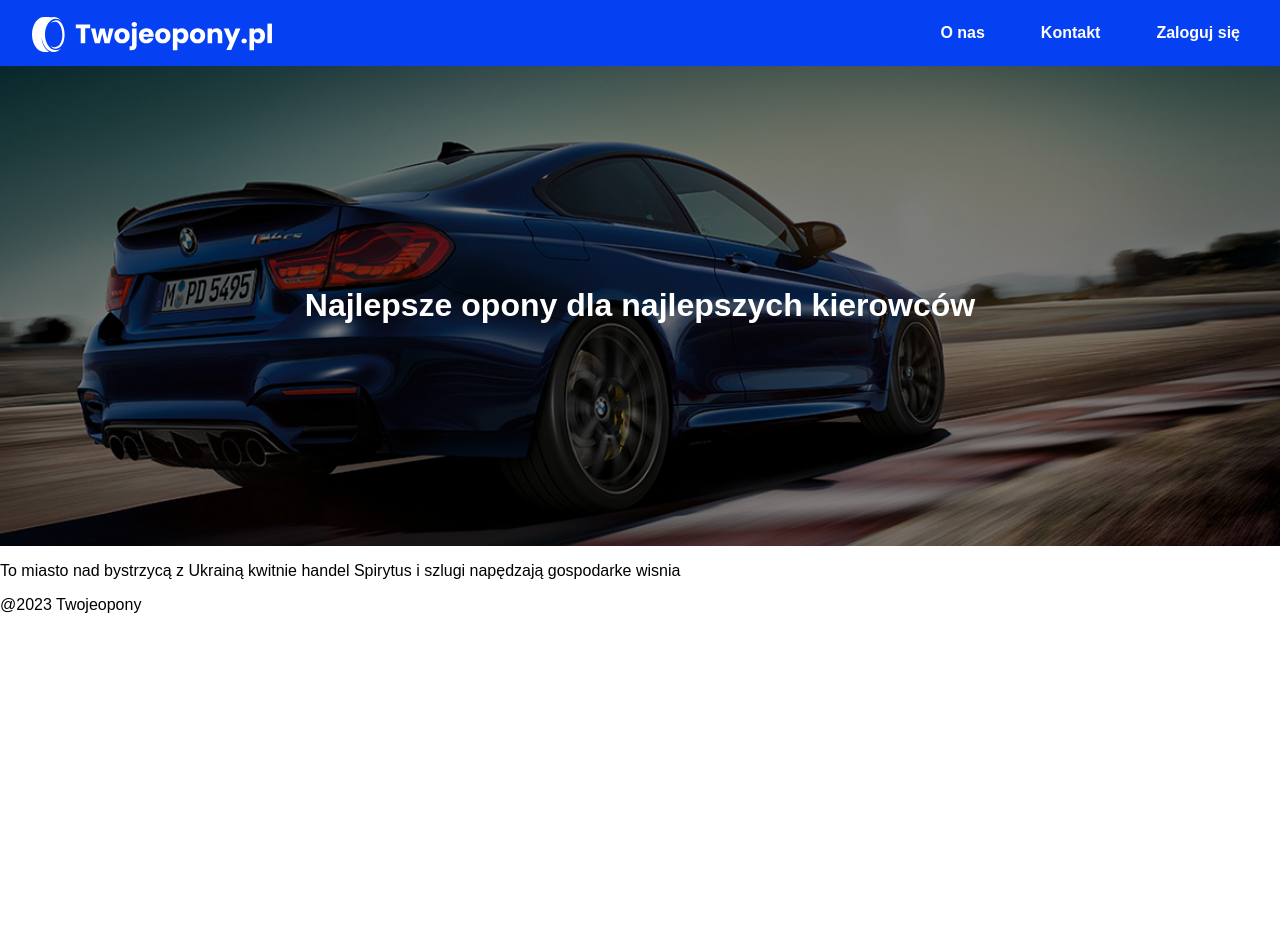
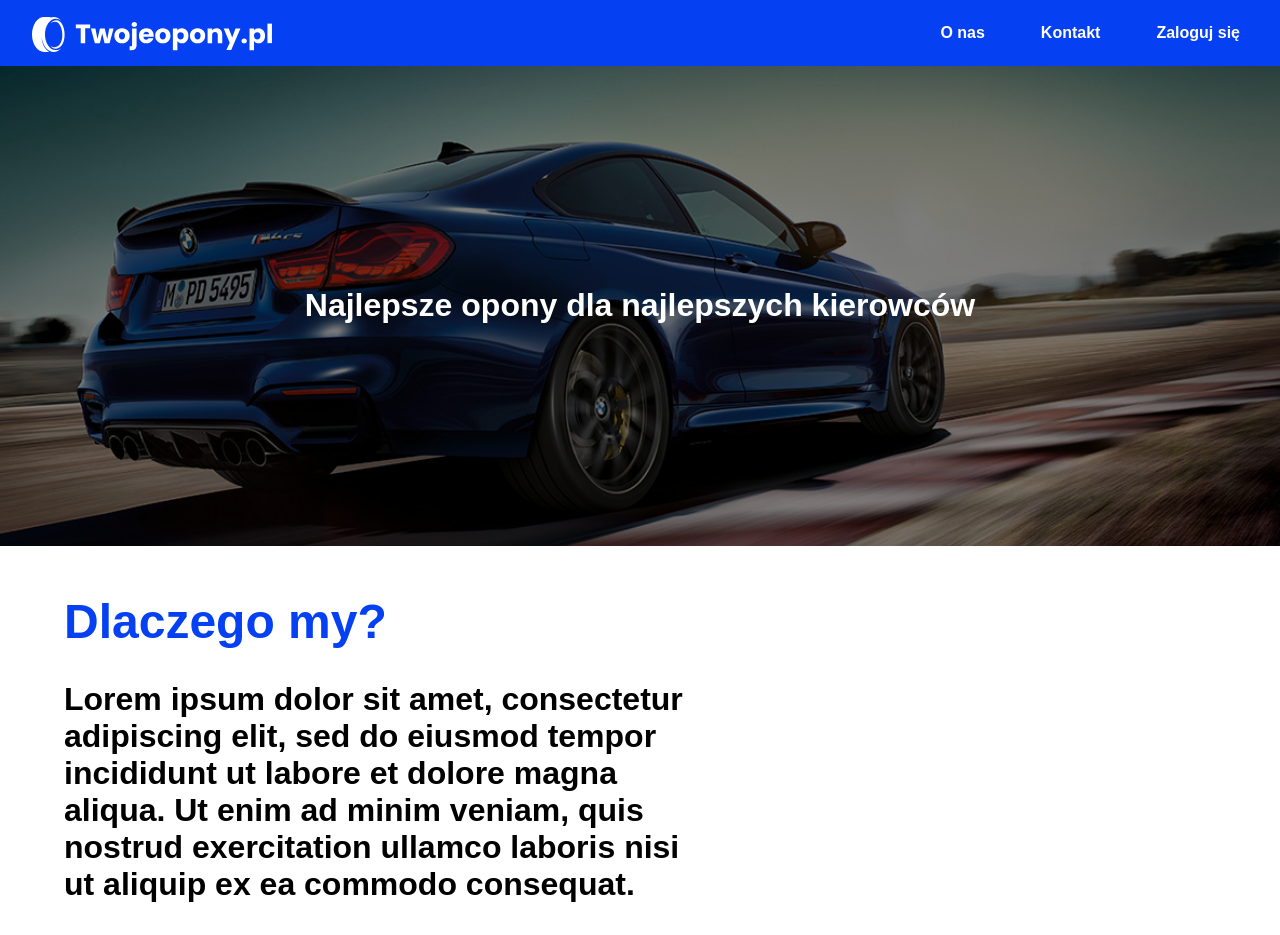
Before and after one commit to bfilipiuk/Online-tires-shop-project, a React (Create React App) app: page / in a window 1280 px wide. Shown: the top 935 px of the page. Before the commit the page ends 800 px from the top, so only its background shows below. Built offline with nearby package versions, Linux system fonts and the light colour scheme; what react-hover-animation would draw is missing.

Commit message:
tresc home page

```diff
--- /dev/null
+++ b/src/pages/HomePage.css
@@ -0,0 +1,19 @@
+
+
+.dlaczego-my-h{
+    font-size: 3rem;
+    font-weight:800;
+    color: #0540F2;
+    margin-left: 4rem;
+    margin-top: 3rem;
+}
+
+.textContainer1 {
+    margin-left: 4rem;
+    margin-top: 0rem;
+    font-size: 2rem;
+    font-weight: 600;
+
+    text-align: left;
+    width: 50%;
+}
--- a/src/pages/HomePage.jsx
+++ b/src/pages/HomePage.jsx
@@ -2,15 +2,19 @@ import React from "react";
 import Header from "../components/Header/Header";
 import Footer from "../components/Footer";
 import Navbar from "../components/Navbar/Navbar";
+import "./HomePage.css"
 
 const HomePage = () => {
     return (
         <div>
             <Navbar />
             <Header />
-            <main>
-                <p>To miasto nad bystrzycą z Ukrainą kwitnie handel Spirytus i szlugi napędzają gospodarke wisnia</p>
-            </main>
+
+            <h1 className="dlaczego-my-h">Dlaczego my?</h1>
+            <div className="textContainer1">
+                <p>Lorem ipsum dolor sit amet, consectetur adipiscing elit, sed do eiusmod tempor incididunt ut labore et dolore magna aliqua. Ut enim ad minim veniam,
+                    quis nostrud exercitation ullamco laboris nisi ut aliquip ex ea commodo consequat.</p>
+            </div>
             <Footer />
         </div>
     );
```
